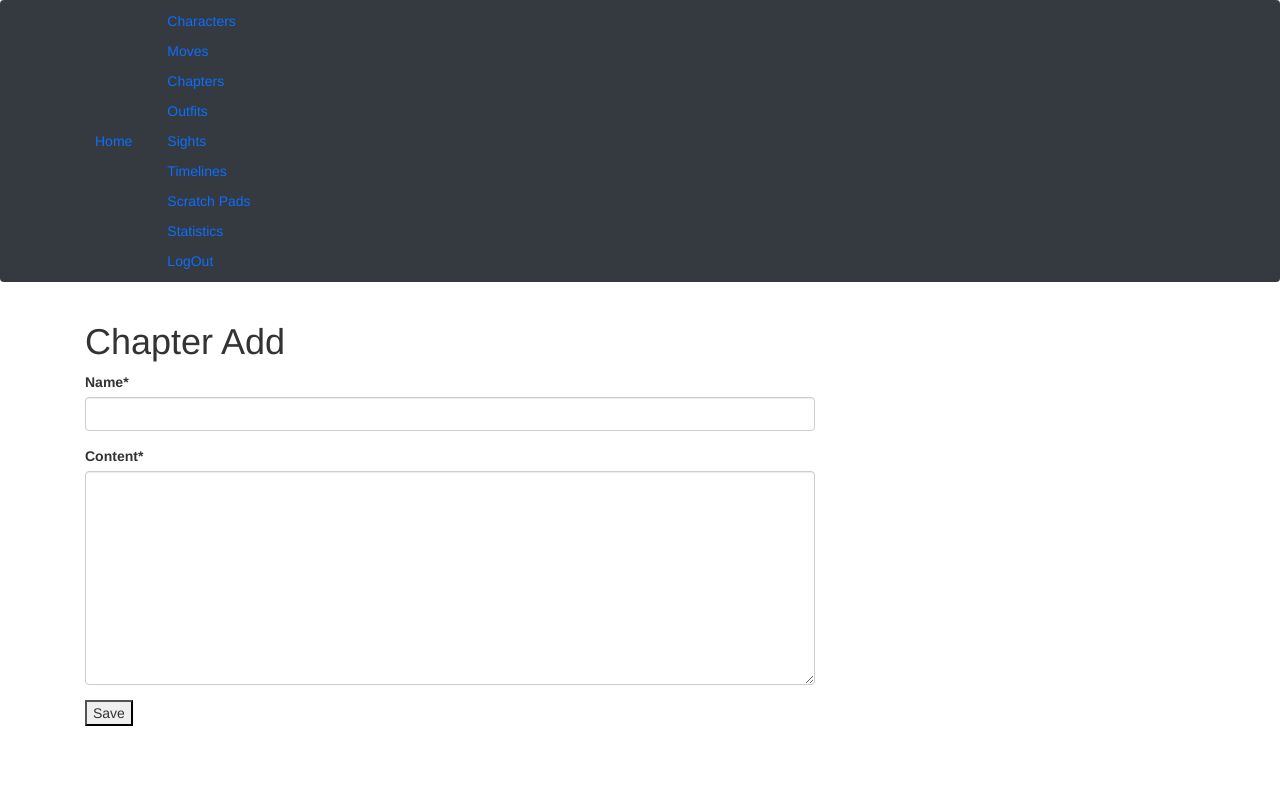
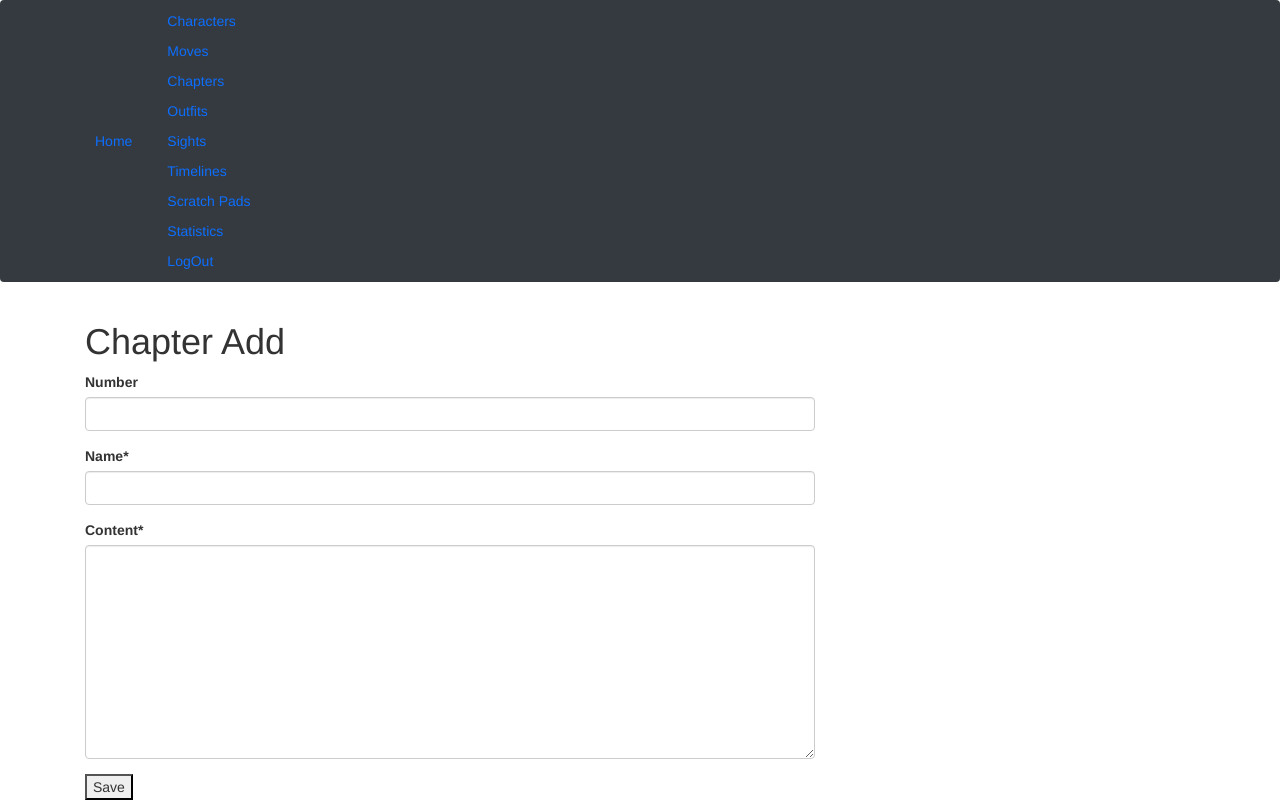
Before and after one commit to amaangigani7/Light-Novel-Website, a Django app: page /light_novel/chapters/add/ in a window 1280 px wide. Run offline with Django 3.2, Linux system fonts and the light colour scheme; the visitor is signed in with stand-in values (Sample User, id 1); some libraries are stand-ins or nearby versions.

Commit message:
changes in model and views

```diff
--- a/light_novel/admin.py
+++ b/light_novel/admin.py
@@ -12,7 +12,7 @@ class MoveAdmin(admin.ModelAdmin):
 
 @admin.register(Chapter)
 class ChapterAdmin(admin.ModelAdmin):
-    list_display = ["name"]
+    list_display = ["number", "name"]
 
 @admin.register(Timeline)
 class TimelineAdmin(admin.ModelAdmin):
--- a/light_novel/forms.py
+++ b/light_novel/forms.py
@@ -27,7 +27,7 @@ class MoveAddForm(forms.ModelForm):
 class ChapterAddForm(forms.ModelForm):
     class Meta:
         model = Chapter
-        fields = ('name', 'content')
+        fields = ('number', 'name', 'content')
 
 class OutfitAddForm(forms.ModelForm):
     class Meta:
--- a/light_novel/models.py
+++ b/light_novel/models.py
@@ -134,6 +134,7 @@ class Move(models.Model):
 
 
 class Chapter(models.Model):
+    number = models.IntegerField(null=True, blank=True)
     name = models.CharField(max_length=300)
     content = models.TextField()
 
@@ -144,10 +145,10 @@ class Chapter(models.Model):
         return len(content)
 
     def __str__(self):
-        return self.name
+        return self.number + ' ' + self.name
 
     class Meta:
-        ordering = ['name']
+        ordering = ['number']
 
 class Timeline(models.Model):
     date_field = models.DateField(null=True, blank=True)
--- a/light_novel/templates/chapters_page.html
+++ b/light_novel/templates/chapters_page.html
@@ -11,7 +11,7 @@
 
   {% if chps %}
    {% for i in chps %}
-   <a href='{% url "light_novel:chapter_detail" pk=i.pk %}'>{{ i.name }}</a>
+   <a href='{% url "light_novel:chapter_detail" pk=i.pk %}'>Chapter {{i.number}}: {{ i.name }}</a>
    <a href="{% url 'light_novel:delete' item='chapter' pk=i.pk %}">Delete</a>
    <br>
    {% endfor %}
@@ -19,7 +19,7 @@
 
   {% if chapters %}
     {% for chapter in chapters %}
-      <a href='{% url "light_novel:chapter_detail" pk=chapter.pk %}''>{{ chapter.name }}</a>
+      <a href='{% url "light_novel:chapter_detail" pk=chapter.pk %}''>Chapter {{chapter.number}}: {{ chapter.name }}</a>
       <a href="{% url 'light_novel:delete' item='chapter' pk=chapter.pk %}">Delete</a>
       <br>
     {% endfor %}
--- a/light_novel/views.py
+++ b/light_novel/views.py
@@ -262,35 +262,48 @@ def edit_all(request, item, pk):
     move = None
     scratchpad = None
     note = 'Initial Data did not change'
+    redirect_file = ''
     try:
         if item == 'char':
             char = Character.objects.get(pk=pk)
             form = CharacterAddForm(instance=char)
+            redirect_file = 'char_detail.html'
             if request.method == 'GET':
                 filled_form = CharacterAddForm(request.GET, instance=char)
         elif item == 'move':
             move = Move.objects.get(pk=pk)
             form = MoveAddForm(instance=move)
+            redirect_file = 'move_detail.html'
             if request.method == 'POST':
                     filled_form = MoveAddForm(request.POST, instance=move)
+        elif item == 'chapter':
+            chapter = Chapter.objects.get(pk=pk)
+            form = ChapterAddForm(instance=chapter)
+            redirect_file = 'chapter_detail.html'
+            if request.method == 'POST':
+                    filled_form = ChapterAddForm(request.POST, instance=chapter)
         elif item == 'sight':
             sight = Sight.objects.get(pk=pk)
             form = SightAddForm(instance=sight)
+            redirect_file = 'sight_detail.html'
             if request.method == 'POST':
                     filled_form = SightAddForm(request.POST, instance=sight)
         elif item == 'outfit':
             outfit = Outfit.objects.get(pk=pk)
             form = OutfitAddForm(instance=outfit)
+            redirect_file = 'outfit_detail.html'
             if request.method == 'POST':
                     filled_form = OutfitAddForm(request.POST, instance=outfit)
         elif item == 'timeline':
             timeline = Timeline.objects.get(pk=pk)
             form = TimelineAddForm(instance=timeline)
+            redirect_file = 'timeline_detail.html'
             if request.method == 'POST':
                     filled_form = TimelineAddForm(request.POST, instance=timeline)
         elif item == 'scratchpad':
             scratchpad = ScratchPad.objects.get(pk=pk)
             form = ScratchPadAddForm(instance=scratchpad)
+            redirect_file = 'scratchpad_detail.html'
             if request.method == 'POST':
                     filled_form = ScratchPadAddForm(request.POST, instance=scratchpad)
         if request.method == 'POST':
@@ -298,7 +311,7 @@ def edit_all(request, item, pk):
                 filled_form.save()
                 form = filled_form
                 note = 'Updated'
-                return render(request, 'edit_all.html', {'form': form, 'char': char, 'move':move, 'sight':sight, 'outfit':outfit, 'chapter':chapter, 'timeline':timeline, 'scratchpad': scratchpad, 'note': note})
+                return render(request, redirect_file, {'form': form, 'char': char, 'move':move, 'sight':sight, 'outfit':outfit, 'chapter':chapter, 'timeline':timeline, 'scratchpad': scratchpad, 'note': note})
     except:
         note = 'Not found'
     note = 'Here is the data...'
```
